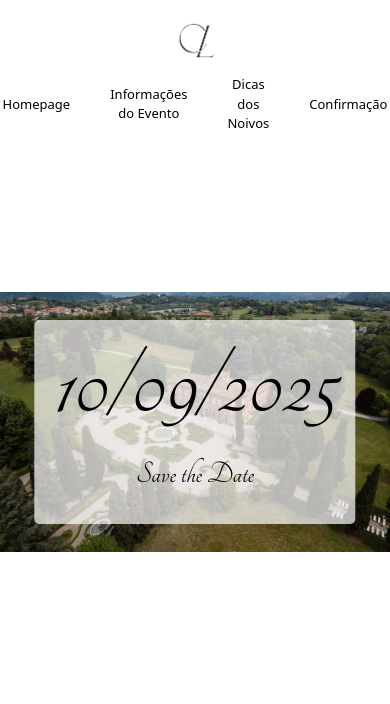
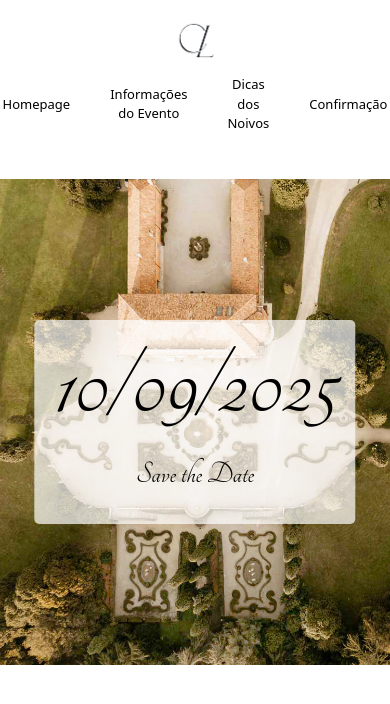
Before and after one commit to Leobbianchi/wedding_website, a React (Vite) app: page / in a window 390 px wide. Shown: the top 704 px of the page. Built offline with nearby package versions, Linux system fonts and the light colour scheme.

Commit message:
ajustes home

```diff
--- a/src/pages/Homepage.tsx
+++ b/src/pages/Homepage.tsx
@@ -1,11 +1,32 @@
-import React from 'react';
+import React, { useEffect, useState } from 'react';
 import villaImage from '../assets/images/villa-subaglio-home.jpg';
+import villaImageMobile from '../assets/images/villa-subaglio-home2.jpg';
 import '../styles/Homepage.css';
 
 const Homepage: React.FC = () => {
+  const [isMobile, setIsMobile] = useState(false);
+
+  useEffect(() => {
+    // Define o estado `isMobile` com base no tamanho da janela
+    const handleResize = () => {
+      setIsMobile(window.innerWidth <= 768); // Considera telas menores que 768px como "mobile"
+    };
+
+    // Executa a função uma vez para definir o estado inicial
+    handleResize();
+
+    // Adiciona o evento de redimensionamento
+    window.addEventListener('resize', handleResize);
+
+    // Remove o evento ao desmontar o componente
+    return () => {
+      window.removeEventListener('resize', handleResize);
+    };
+  }, []);
+
   return (
     <div className="homepage">
-      <img src={villaImage} alt="Villa Subaglio" className="villa-image" />
+      <img src={isMobile ? villaImageMobile : villaImage} alt="Villa Subaglio" className="villa-image" />
       <div className="save-the-date">
         <h1>10/09/2025</h1>
         <p>Save the Date</p>
```
Also changed, not shown: src/assets/images/villa-subaglio-home2.jpg (added).
